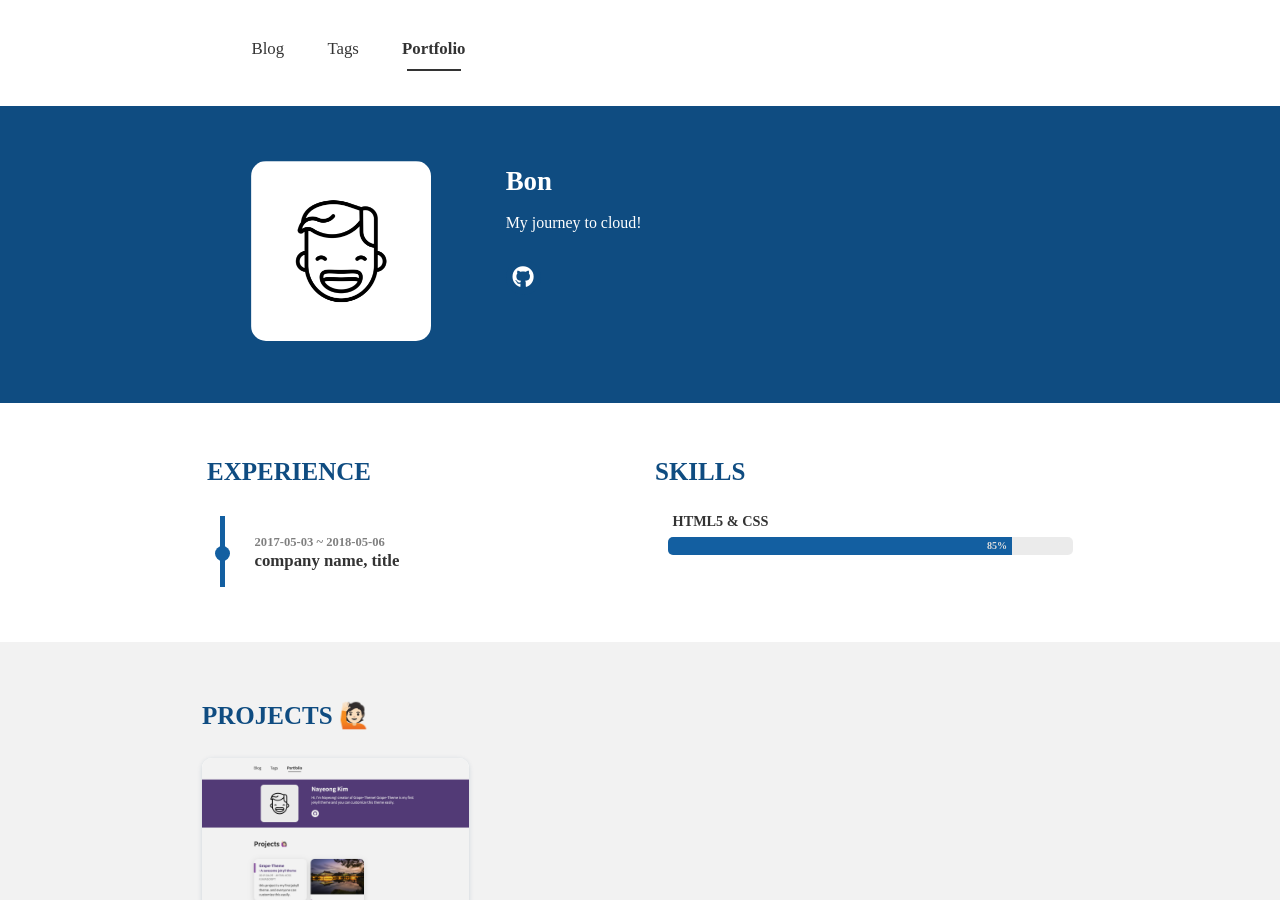
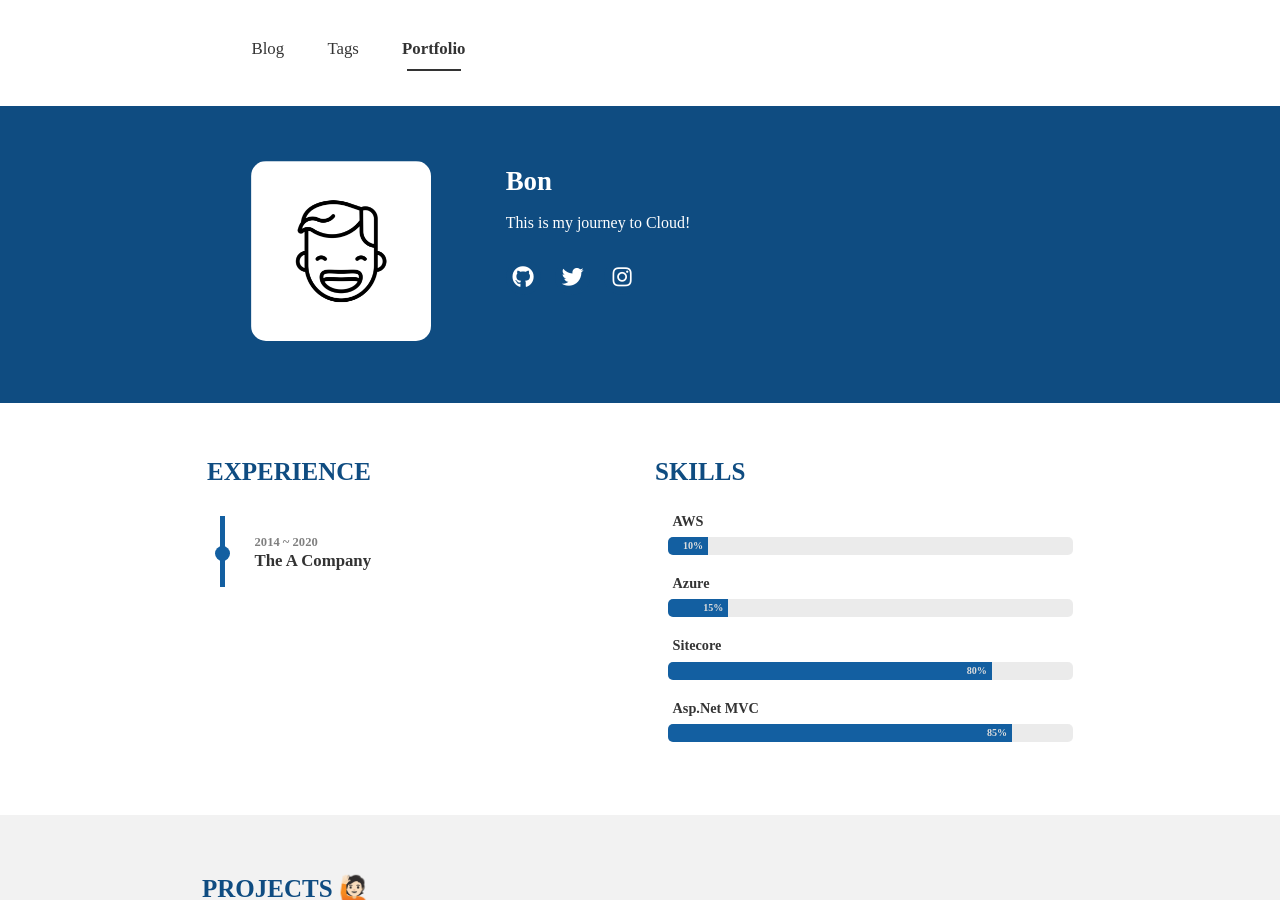
Before and after one commit to bonasfvck/blog, a Jekyll site: the page built from portfolio.html, in a window 1280 px wide and 900 px high. Built offline with Jekyll 4.4.1, drawn with Linux system fonts in a browser that asks for light colours; nearby versions of some CDN libraries; some web fonts are replaced.

Commit message:
Update _config.yml

```diff
--- a/_config.yml
+++ b/_config.yml
@@ -5,19 +5,25 @@ url : "https://bonasfvck.github.io"
 # Blog Settings
 theme_settings :
   title : Bon
-  favicon : blog/assets/favicon.ico
+  favicon : assets/favicon.ico
 
   # Profile Settings
   profile :
     image : assets/img/smile.png
     username : Bon
-    description : My journey to cloud!
+    description : This is my journey to Cloud!
     experience :
-      - start : 2017-05-03
-        end : 2018-05-06
-        experience : company name, title
+      - start : 2014
+        end : 2020
+        experience : The A Company
     skills :
-      - skill : HTML5 & CSS
+      - skill : AWS
+        value : 10  # Percent value
+      - skill : Azure
+        value : 15  # Percent value
+      - skill : Sitecore
+        value : 80  # Percent value
+      - skill : Asp.Net MVC
         value : 85  # Percent value
 
   # Icons
@@ -28,17 +34,17 @@ theme_settings :
     gitlab:
     bitbucket:
     google_plus:
-    twitter:
+    twitter: bonasfvck
     youtube:
     facebook:
-    instagram:
+    instagram: bonasfvck
 
   # Disqus
   disqus_shortname :
 
 # Pagination
 paginate: 5
-paginate_path: "page:5"
+paginate_path: "page:num"
 
 # Build Ssttings
 sass:
```
